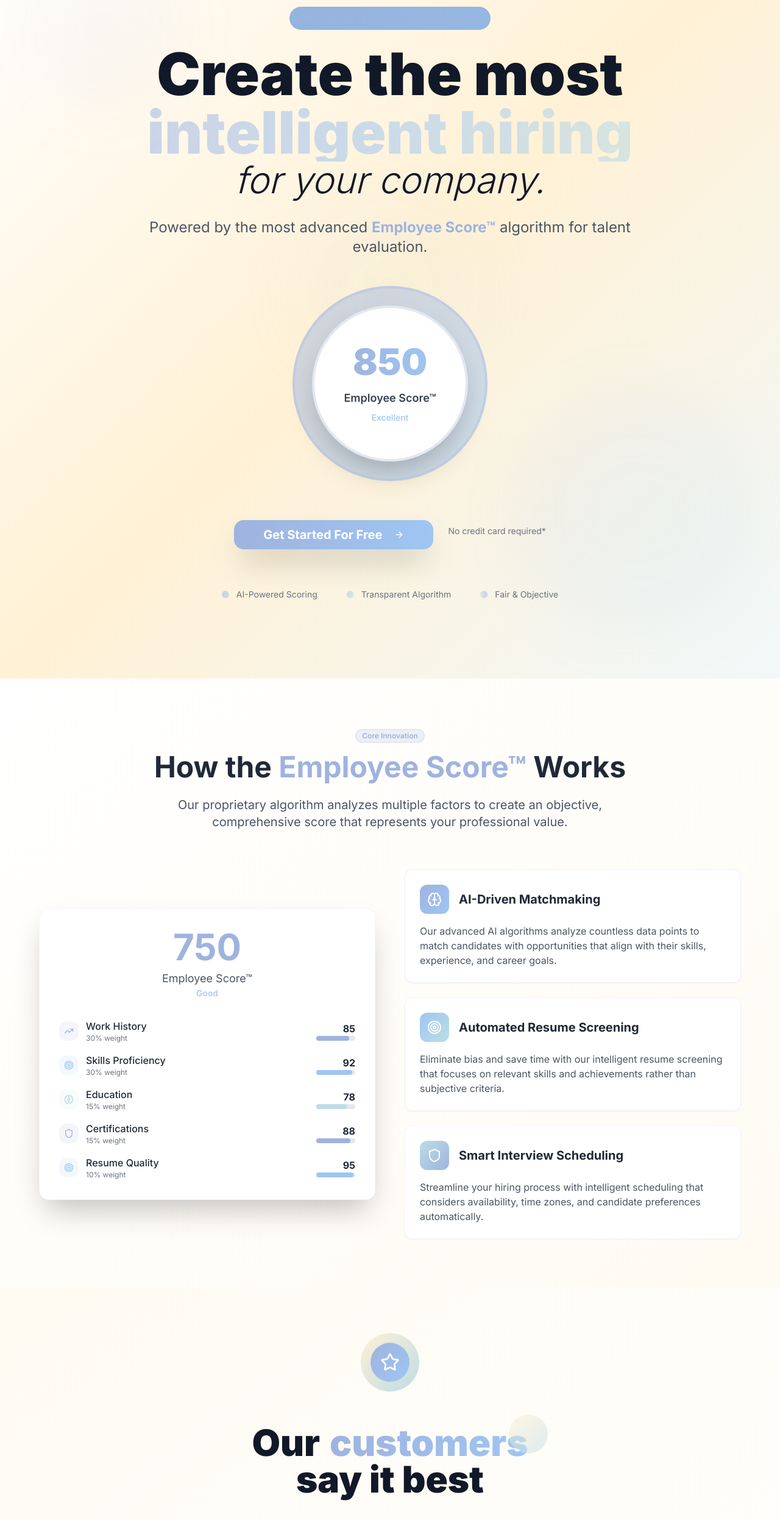
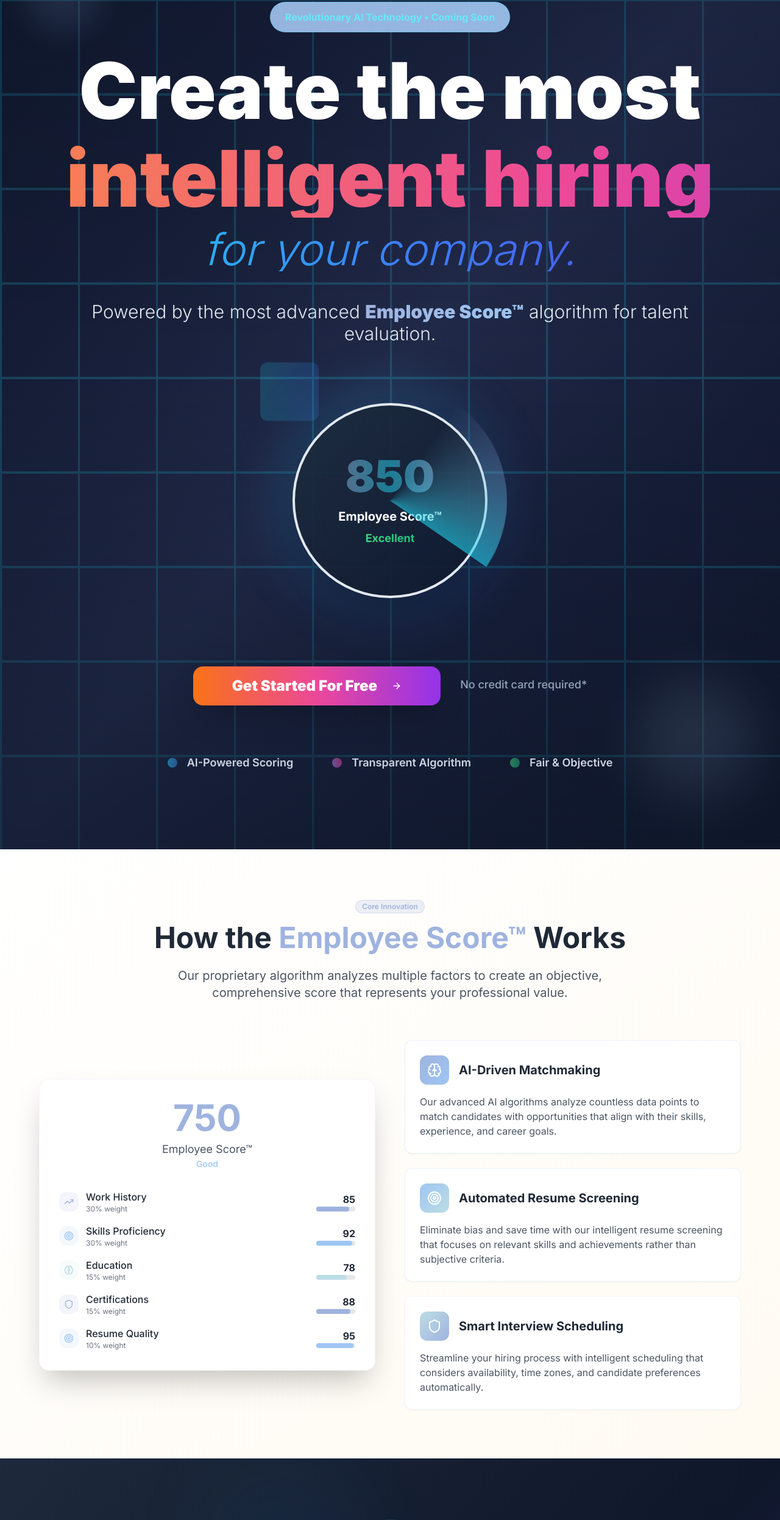
Before and after one commit to ramandhiman527/ThynkSphere.AI, a React (Vite) app: page / in a window 1280 px wide. Shown: the part 157-2650 px from the top of the page at 61% size. Built offline with nearby package versions, Linux system fonts and the light colour scheme.

Commit message:
Refactor: Implement tech-forward background and typography
Updated the landing page sections with modern, tech-forward backgrounds, soft gradients, and high-contrast typography. Implemented multi-tone gradient typography in hero sections and ensured accessibility standards.

```diff
--- a/src/components/Hero.tsx
+++ b/src/components/Hero.tsx
@@ -6,12 +6,28 @@ import { ArrowRight, Sparkles } from 'lucide-react';
 
 const Hero = () => {
   return (
-    <section className="relative min-h-screen bg-gradient-to-br from-background via-[#FFF1D5] to-[#BDDDE4]/20 overflow-hidden">
-      {/* Animated background elements */}
-      <div className="absolute inset-0">
-        <div className="absolute top-20 left-10 w-64 h-64 bg-[#9FB3DF]/10 rounded-full blur-3xl animate-pulse"></div>
-        <div className="absolute bottom-20 right-10 w-96 h-96 bg-[#9EC6F3]/10 rounded-full blur-3xl animate-pulse delay-1000"></div>
-        <div className="absolute top-1/2 left-1/2 transform -translate-x-1/2 -translate-y-1/2 w-72 h-72 bg-[#BDDDE4]/10 rounded-full blur-3xl animate-pulse delay-500"></div>
+    <section className="relative min-h-screen bg-gradient-to-br from-slate-900 via-slate-800 to-slate-900 overflow-hidden">
+      {/* Tech-forward animated background */}
+      <div className="absolute inset-0 bg-gradient-to-br from-slate-900/90 via-indigo-900/20 to-slate-900/90">
+        {/* Geometric grid pattern */}
+        <div className="absolute inset-0 opacity-20">
+          <svg className="w-full h-full" viewBox="0 0 100 100" preserveAspectRatio="none">
+            <defs>
+              <pattern id="grid" width="10" height="10" patternUnits="userSpaceOnUse">
+                <path d="M 10 0 L 0 0 0 10" fill="none" stroke="currentColor" strokeWidth="0.5" className="text-cyan-400"/>
+              </pattern>
+            </defs>
+            <rect width="100" height="100" fill="url(#grid)" />
+          </svg>
+        </div>
+
+        {/* Floating geometric elements */}
+        <div className="absolute top-20 left-10 w-32 h-32 bg-gradient-to-br from-[#9FB3DF]/30 to-[#9EC6F3]/30 rounded-full blur-xl animate-pulse"></div>
+        <div className="absolute bottom-20 right-10 w-48 h-48 bg-gradient-to-br from-[#BDDDE4]/20 to-[#9FB3DF]/20 rounded-full blur-2xl animate-pulse delay-1000"></div>
+        <div className="absolute top-1/2 left-1/3 w-24 h-24 bg-gradient-to-r from-cyan-400/20 to-blue-500/20 rounded-lg rotate-45 animate-bounce"></div>
+
+        {/* Subtle gradient overlay */}
+        <div className="absolute inset-0 bg-gradient-to-t from-slate-900/50 via-transparent to-slate-900/30"></div>
       </div>
 
       <div className="relative z-10">
@@ -19,15 +35,17 @@ const Hero = () => {
         <header className="container mx-auto px-4 py-6">
           <div className="flex items-center justify-between">
             <div className="flex items-center space-x-3">
-              <div className="w-10 h-10 bg-gradient-to-br from-[#9FB3DF] to-[#9EC6F3] rounded-lg flex items-center justify-center shadow-lg group hover:shadow-xl transition-all duration-300">
-                <Sparkles className="w-6 h-6 text-white group-hover:scale-110 transition-transform duration-300" />
+              <div className="w-12 h-12 bg-gradient-to-br from-[#9FB3DF] to-[#9EC6F3] rounded-xl flex items-center justify-center shadow-2xl group hover:shadow-cyan-500/25 transition-all duration-300">
+                <Sparkles className="w-7 h-7 text-white group-hover:scale-110 transition-transform duration-300" />
               </div>
-              <span className="text-2xl font-bold text-[#9FB3DF]">ThynkSphere<span className="text-[#9EC6F3]">AI</span></span>
+              <span className="text-2xl font-black bg-gradient-to-r from-white to-cyan-100 bg-clip-text text-transparent">
+                ThynkSphere<span className="text-[#9EC6F3]">AI</span>
+              </span>
             </div>
             <nav className="hidden md:flex items-center space-x-8">
-              <a href="#features" className="text-gray-600 hover:text-[#9FB3DF] transition-colors">Features</a>
-              <a href="#about" className="text-gray-600 hover:text-[#9FB3DF] transition-colors">About</a>
-              <Button variant="outline" className="border-[#9FB3DF] text-[#9FB3DF] hover:bg-[#9FB3DF] hover:text-white">
+              <a href="#features" className="text-slate-300 hover:text-white transition-colors font-medium">Features</a>
+              <a href="#about" className="text-slate-300 hover:text-white transition-colors font-medium">About</a>
+              <Button variant="outline" className="border-2 border-[#9FB3DF] text-white bg-transparent hover:bg-[#9FB3DF] hover:text-slate-900 font-semibold">
                 Contact
               </Button>
             </nav>
@@ -35,62 +53,67 @@ const Hero = () => {
         </header>
 
         {/* Main Content */}
-        <div className="container mx-auto px-4 pt-20 pb-32">
-          <div className="max-w-5xl mx-auto text-center">
-            <Badge className="mb-6 bg-gradient-to-r from-[#9FB3DF]/20 to-[#9EC6F3]/20 text-[#9FB3DF] border-[#9FB3DF]/30 text-sm font-medium px-4 py-2 animate-fade-in">
+        <div className="container mx-auto px-4 pt-16 pb-32">
+          <div className="max-w-6xl mx-auto text-center">
+            <Badge className="mb-8 bg-gradient-to-r from-[#9FB3DF]/20 to-[#9EC6F3]/20 text-cyan-300 border-cyan-400/30 text-base font-bold px-6 py-3 animate-fade-in backdrop-blur-sm">
               Revolutionary AI Technology • Coming Soon
             </Badge>
 
-            {/* Bold Hero Text with Gradient */}
-            <h1 className="text-6xl lg:text-8xl font-black text-gray-900 mb-8 leading-tight animate-fade-in">
-              Create the most
-              <span className="block text-transparent bg-clip-text bg-gradient-to-r from-[#9FB3DF] via-[#9EC6F3] to-[#BDDDE4] animate-pulse">
+            {/* Bold Hero Text with Multi-tone Gradient */}
+            <h1 className="text-7xl lg:text-9xl font-black mb-12 leading-tight animate-fade-in">
+              <span className="block text-white mb-4">Create the most</span>
+              <span className="block text-transparent bg-clip-text bg-gradient-to-r from-orange-400 via-pink-500 to-purple-600 animate-gradient bg-[length:200%_200%]">
                 intelligent hiring
               </span>
-              <span className="block text-gray-900 italic font-light text-5xl lg:text-6xl">
+              <span className="block text-transparent bg-clip-text bg-gradient-to-r from-cyan-400 via-blue-500 to-indigo-600 font-light text-6xl lg:text-7xl italic mt-4">
                 for your company.
               </span>
             </h1>
 
-            <p className="text-xl lg:text-2xl text-gray-600 max-w-4xl mx-auto mb-12 leading-relaxed animate-fade-in">
-              Powered by the most advanced <strong className="text-[#9FB3DF]">Employee Score™</strong> algorithm for talent evaluation.
+            <p className="text-2xl lg:text-3xl text-slate-200 max-w-5xl mx-auto mb-16 leading-relaxed animate-fade-in font-light">
+              Powered by the most advanced <strong className="font-black text-transparent bg-clip-text bg-gradient-to-r from-[#9FB3DF] to-[#9EC6F3]">Employee Score™</strong> algorithm for talent evaluation.
             </p>
 
-            {/* Employee Score Visual */}
-            <div className="relative w-80 h-80 mx-auto mb-16 animate-scale-in">
-              <div className="absolute inset-0 bg-gradient-to-br from-[#9FB3DF] to-[#9EC6F3] rounded-full opacity-20 animate-pulse"></div>
-              <div className="absolute inset-8 bg-white rounded-full shadow-2xl flex items-center justify-center border-4 border-gradient-to-r from-[#9FB3DF] to-[#9EC6F3]">
+            {/* Enhanced Employee Score Visual */}
+            <div className="relative w-96 h-96 mx-auto mb-20 animate-scale-in">
+              {/* Outer glow ring */}
+              <div className="absolute inset-0 bg-gradient-to-br from-cyan-400/30 to-blue-600/30 rounded-full blur-2xl animate-pulse"></div>
+
+              {/* Main score circle */}
+              <div className="absolute inset-8 bg-gradient-to-br from-slate-800/90 to-slate-900/90 rounded-full shadow-2xl flex items-center justify-center border-4 border-gradient-to-r from-[#9FB3DF] to-[#9EC6F3] backdrop-blur-sm">
                 <div className="text-center">
-                  <div className="text-6xl font-black text-transparent bg-clip-text bg-gradient-to-r from-[#9FB3DF] to-[#9EC6F3] mb-4">850</div>
-                  <div className="text-lg font-semibold text-gray-700">Employee Score™</div>
-                  <div className="text-sm text-[#9EC6F3] font-medium mt-2">Excellent</div>
+                  <div className="text-7xl font-black text-transparent bg-clip-text bg-gradient-to-r from-[#9FB3DF] via-cyan-400 to-[#9EC6F3] mb-4 animate-pulse">850</div>
+                  <div className="text-xl font-bold text-white mb-2">Employee Score™</div>
+                  <div className="text-lg text-transparent bg-clip-text bg-gradient-to-r from-green-400 to-emerald-500 font-bold">Excellent</div>
                 </div>
               </div>
-              <div className="absolute inset-0 border-4 border-[#9FB3DF]/30 rounded-full animate-spin" style={{ animationDuration: '20s' }}></div>
+
+              {/* Rotating border */}
+              <div className="absolute inset-0 border-4 border-transparent bg-gradient-to-r from-[#9FB3DF] via-cyan-400 to-[#9EC6F3] rounded-full animate-spin opacity-60" style={{ animationDuration: '20s', mask: 'conic-gradient(transparent 270deg, white 360deg)', WebkitMask: 'conic-gradient(transparent 270deg, white 360deg)' }}></div>
             </div>
 
-            <div className="flex flex-col sm:flex-row gap-6 justify-center mb-16 animate-fade-in">
-              <Button size="lg" className="bg-gradient-to-r from-[#9FB3DF] to-[#9EC6F3] hover:from-[#8EA3D3] hover:to-[#8BBAE7] text-white px-12 py-6 text-xl font-bold shadow-2xl hover:shadow-3xl transition-all duration-300 rounded-2xl">
+            <div className="flex flex-col sm:flex-row gap-8 justify-center mb-20 animate-fade-in">
+              <Button size="lg" className="bg-gradient-to-r from-orange-500 via-pink-500 to-purple-600 hover:from-orange-600 hover:via-pink-600 hover:to-purple-700 text-white px-16 py-8 text-2xl font-black shadow-2xl hover:shadow-purple-500/25 transition-all duration-300 rounded-2xl transform hover:scale-105">
                 Get Started For Free
-                <ArrowRight className="ml-3 w-6 h-6" />
+                <ArrowRight className="ml-4 w-8 h-8" />
               </Button>
               <div className="text-center sm:text-left">
-                <div className="text-sm text-gray-500 mt-2">No credit card required*</div>
+                <div className="text-lg text-slate-400 mt-4 font-medium">No credit card required*</div>
               </div>
             </div>
 
-            <div className="flex items-center justify-center gap-12 text-sm text-gray-500 animate-fade-in">
-              <div className="flex items-center gap-3">
-                <div className="w-3 h-3 bg-gradient-to-r from-[#9FB3DF] to-[#9EC6F3] rounded-full animate-pulse"></div>
-                <span>AI-Powered Scoring</span>
+            <div className="flex items-center justify-center gap-16 text-lg text-slate-300 animate-fade-in">
+              <div className="flex items-center gap-4">
+                <div className="w-4 h-4 bg-gradient-to-r from-cyan-400 to-blue-500 rounded-full animate-pulse"></div>
+                <span className="font-semibold">AI-Powered Scoring</span>
               </div>
-              <div className="flex items-center gap-3">
-                <div className="w-3 h-3 bg-gradient-to-r from-[#9EC6F3] to-[#BDDDE4] rounded-full animate-pulse"></div>
-                <span>Transparent Algorithm</span>
+              <div className="flex items-center gap-4">
+                <div className="w-4 h-4 bg-gradient-to-r from-purple-400 to-pink-500 rounded-full animate-pulse"></div>
+                <span className="font-semibold">Transparent Algorithm</span>
               </div>
-              <div className="flex items-center gap-3">
-                <div className="w-3 h-3 bg-gradient-to-r from-[#BDDDE4] to-[#9FB3DF] rounded-full animate-pulse"></div>
-                <span>Fair & Objective</span>
+              <div className="flex items-center gap-4">
+                <div className="w-4 h-4 bg-gradient-to-r from-green-400 to-emerald-500 rounded-full animate-pulse"></div>
+                <span className="font-semibold">Fair & Objective</span>
               </div>
             </div>
           </div>
--- a/src/components/TestimonialSection.tsx
+++ b/src/components/TestimonialSection.tsx
@@ -12,7 +12,8 @@ const TestimonialSection = () => {
       role: "Head of Talent Acquisition",
       company: "TechCorp",
       score: 892,
-      bgColor: "from-green-400 to-green-600"
+      bgGradient: "from-emerald-500 via-teal-500 to-cyan-500",
+      glowColor: "emerald"
     },
     {
       quote: "I've been using Employee Score™ for around 6 months and couldn't be happier with the results. It puts objectivity first but doesn't sacrifice quality, the AI matching works perfectly.",
@@ -20,7 +21,8 @@ const TestimonialSection = () => {
       role: "Senior Software Engineer",
       company: "InnovateLabs",
       score: 847,
-      bgColor: "from-blue-400 to-blue-600"
+      bgGradient: "from-blue-500 via-indigo-500 to-purple-500",
+      glowColor: "blue"
     },
     {
       quote: "The transparency in scoring helped me understand my professional strengths and areas for improvement. Got matched with my dream job within weeks!",
@@ -28,65 +30,78 @@ const TestimonialSection = () => {
       role: "Product Manager",
       company: "StartupXYZ",
       score: 823,
-      bgColor: "from-purple-400 to-purple-600"
+      bgGradient: "from-purple-500 via-pink-500 to-rose-500",
+      glowColor: "purple"
     }
   ];
 
   return (
-    <section className="py-24 bg-gradient-to-br from-[#FFF1D5]/30 to-white overflow-hidden">
-      <div className="container mx-auto px-4">
+    <section className="py-32 bg-gradient-to-br from-slate-800 via-slate-900 to-indigo-900 overflow-hidden relative">
+      {/* Tech background pattern */}
+      <div className="absolute inset-0 opacity-10">
+        <div className="absolute inset-0 bg-[radial-gradient(circle_at_1px_1px,rgba(255,255,255,0.15)_1px,transparent_0)] bg-[size:50px_50px]"></div>
+      </div>
+
+      {/* Floating gradient orbs */}
+      <div className="absolute top-0 left-1/4 w-72 h-72 bg-gradient-to-br from-cyan-400/10 to-blue-600/10 rounded-full blur-3xl animate-pulse"></div>
+      <div className="absolute bottom-0 right-1/4 w-96 h-96 bg-gradient-to-br from-purple-400/10 to-pink-600/10 rounded-full blur-3xl animate-pulse delay-1000"></div>
+
+      <div className="container mx-auto px-4 relative z-10">
         {/* Section Header */}
-        <div className="text-center mb-16">
-          <div className="flex items-center justify-center mb-8">
-            <div className="w-24 h-24 bg-gradient-to-br from-[#FFF1D5] to-[#BDDDE4] rounded-full flex items-center justify-center animate-bounce">
-              <div className="w-16 h-16 bg-gradient-to-br from-[#9FB3DF] to-[#9EC6F3] rounded-full flex items-center justify-center">
-                <Star className="w-8 h-8 text-white" />
+        <div className="text-center mb-20">
+          <div className="flex items-center justify-center mb-10">
+            <div className="w-28 h-28 bg-gradient-to-br from-slate-700/50 to-slate-800/50 rounded-full flex items-center justify-center animate-bounce backdrop-blur-sm border border-cyan-400/30">
+              <div className="w-20 h-20 bg-gradient-to-br from-cyan-400 to-blue-500 rounded-full flex items-center justify-center shadow-2xl">
+                <Star className="w-10 h-10 text-white" />
               </div>
             </div>
           </div>
 
-          <h2 className="text-5xl lg:text-6xl font-black text-gray-900 mb-6">
+          <h2 className="text-6xl lg:text-8xl font-black text-white mb-8 leading-tight">
             Our
-            <span className="relative inline-block ml-4">
-              <span className="text-transparent bg-clip-text bg-gradient-to-r from-[#9FB3DF] to-[#9EC6F3]">customers</span>
-              <div className="absolute -top-4 -right-8 w-16 h-16 bg-gradient-to-br from-[#FFF1D5] to-[#BDDDE4] rounded-full opacity-60 animate-pulse"></div>
+            <span className="relative inline-block ml-6">
+              <span className="text-transparent bg-clip-text bg-gradient-to-r from-orange-400 via-pink-500 to-purple-600 animate-gradient bg-[length:200%_200%]">customers</span>
+              <div className="absolute -top-6 -right-10 w-20 h-20 bg-gradient-to-br from-cyan-400/20 to-purple-500/20 rounded-full opacity-60 animate-pulse"></div>
             </span>
-            <span className="block">say it best</span>
+            <span className="block text-transparent bg-clip-text bg-gradient-to-r from-cyan-400 via-blue-500 to-indigo-600">say it best</span>
           </h2>
         </div>
 
         {/* Testimonials Grid */}
-        <div className="grid lg:grid-cols-3 gap-8 max-w-7xl mx-auto mb-12">
+        <div className="grid lg:grid-cols-3 gap-10 max-w-8xl mx-auto mb-16">
           {testimonials.map((testimonial, index) => (
             <Card
               key={index}
-              className="relative overflow-hidden border-0 shadow-xl hover:shadow-2xl transition-all duration-500 hover:-translate-y-2 bg-white rounded-3xl group"
+              className="relative overflow-hidden border-0 shadow-2xl hover:shadow-cyan-500/25 transition-all duration-500 hover:-translate-y-3 bg-gradient-to-br from-slate-800/90 to-slate-900/90 rounded-3xl group backdrop-blur-sm border border-slate-700/50"
             >
-              <div className={`absolute top-0 left-0 right-0 h-1 bg-gradient-to-r ${testimonial.bgColor}`}></div>
+              <div className={`absolute top-0 left-0 right-0 h-2 bg-gradient-to-r ${testimonial.bgGradient}`}></div>
 
-              <CardContent className="p-8">
+              {/* Glow effect */}
+              <div className={`absolute inset-0 opacity-0 group-hover:opacity-20 transition-opacity duration-500 bg-gradient-to-br ${testimonial.bgGradient} blur-xl`}></div>
+
+              <CardContent className="p-10 relative z-10">
                 {/* Quote */}
-                <div className={`inline-block px-6 py-4 rounded-2xl bg-gradient-to-r ${testimonial.bgColor} text-white mb-6 relative`}>
-                  <p className="text-lg font-medium leading-relaxed">
+                <div className={`inline-block px-8 py-6 rounded-2xl bg-gradient-to-r ${testimonial.bgGradient} text-white mb-8 relative shadow-2xl`}>
+                  <p className="text-xl font-semibold leading-relaxed">
                     "{testimonial.quote}"
                   </p>
-                  <div className="absolute -bottom-2 left-8 w-4 h-4 bg-gradient-to-r from-green-400 to-green-600 rotate-45"></div>
+                  <div className={`absolute -bottom-3 left-10 w-6 h-6 bg-gradient-to-r ${testimonial.bgGradient} rotate-45`}></div>
                 </div>
 
                 {/* Author Info */}
                 <div className="flex items-center justify-between">
                   <div>
-                    <h4 className="font-bold text-gray-900 text-lg">{testimonial.author}</h4>
-                    <p className="text-gray-600 text-sm">{testimonial.role}</p>
-                    <p className="text-gray-500 text-xs">{testimonial.company}</p>
+                    <h4 className="font-black text-white text-xl mb-1">{testimonial.author}</h4>
+                    <p className="text-slate-300 text-base font-medium">{testimonial.role}</p>
+                    <p className="text-slate-400 text-sm">{testimonial.company}</p>
                   </div>
 
                   {/* Score Badge */}
                   <div className="text-right">
-                    <Badge className={`bg-gradient-to-r ${testimonial.bgColor} text-white border-0 text-lg font-bold px-3 py-1`}>
+                    <Badge className={`bg-gradient-to-r ${testimonial.bgGradient} text-white border-0 text-2xl font-black px-4 py-2 shadow-lg`}>
                       {testimonial.score}
                     </Badge>
-                    <p className="text-xs text-gray-500 mt-1">Employee Score™</p>
+                    <p className="text-sm text-slate-400 mt-2 font-medium">Employee Score™</p>
                   </div>
                 </div>
               </CardContent>
@@ -95,12 +110,12 @@ const TestimonialSection = () => {
         </div>
 
         {/* Navigation */}
-        <div className="flex items-center justify-center gap-4">
-          <button className="w-12 h-12 rounded-full border-2 border-gray-300 flex items-center justify-center hover:border-[#9FB3DF] hover:bg-[#9FB3DF] hover:text-white transition-all duration-300 group">
-            <ChevronLeft className="w-5 h-5 group-hover:scale-110 transition-transform" />
+        <div className="flex items-center justify-center gap-6">
+          <button className="w-16 h-16 rounded-full border-2 border-slate-600 bg-slate-800/50 backdrop-blur-sm flex items-center justify-center hover:border-cyan-400 hover:bg-cyan-400/20 hover:text-cyan-300 text-white transition-all duration-300 group">
+            <ChevronLeft className="w-6 h-6 group-hover:scale-110 transition-transform" />
           </button>
-          <button className="w-12 h-12 rounded-full bg-gradient-to-r from-[#9FB3DF] to-[#9EC6F3] text-white flex items-center justify-center hover:shadow-lg transition-all duration-300 group">
-            <ChevronRight className="w-5 h-5 group-hover:scale-110 transition-transform" />
+          <button className="w-16 h-16 rounded-full bg-gradient-to-r from-cyan-400 to-blue-500 text-white flex items-center justify-center hover:shadow-cyan-500/50 hover:shadow-2xl transition-all duration-300 group transform hover:scale-110">
+            <ChevronRight className="w-6 h-6 group-hover:scale-110 transition-transform" />
           </button>
         </div>
       </div>
--- a/src/index.css
+++ b/src/index.css
@@ -1,4 +1,3 @@
-
 @tailwind base;
 @tailwind components;
 @tailwind utilities;
@@ -129,7 +128,7 @@
     }
   }
 
-  /* Custom gradient text animation */
+  /* Enhanced gradient text animation */
   @keyframes gradient-shift {
     0%, 100% {
       background-position: 0% 50%;
@@ -141,11 +140,34 @@
 
   .animate-gradient {
     background-size: 200% 200%;
-    animation: gradient-shift 3s ease infinite;
+    animation: gradient-shift 4s ease infinite;
   }
 
-  /* Enhanced shadow utilities */
+  /* Tech-forward background patterns */
+  .bg-grid-pattern {
+    background-image:
+      linear-gradient(rgba(148, 163, 184, 0.1) 1px, transparent 1px),
+      linear-gradient(90deg, rgba(148, 163, 184, 0.1) 1px, transparent 1px);
+    background-size: 50px 50px;
+  }
+
+  /* Enhanced shadow utilities for depth */
   .shadow-3xl {
     box-shadow: 0 35px 60px -12px rgba(0, 0, 0, 0.25);
   }
+
+  .shadow-neon {
+    box-shadow: 0 0 20px rgba(34, 211, 238, 0.3);
+  }
+
+  /* Accessibility-compliant high contrast utilities */
+  .text-high-contrast {
+    color: #ffffff;
+    text-shadow: 0 1px 2px rgba(0, 0, 0, 0.5);
+  }
+
+  .bg-high-contrast {
+    background-color: rgba(0, 0, 0, 0.8);
+    backdrop-filter: blur(8px);
+  }
 }
```
